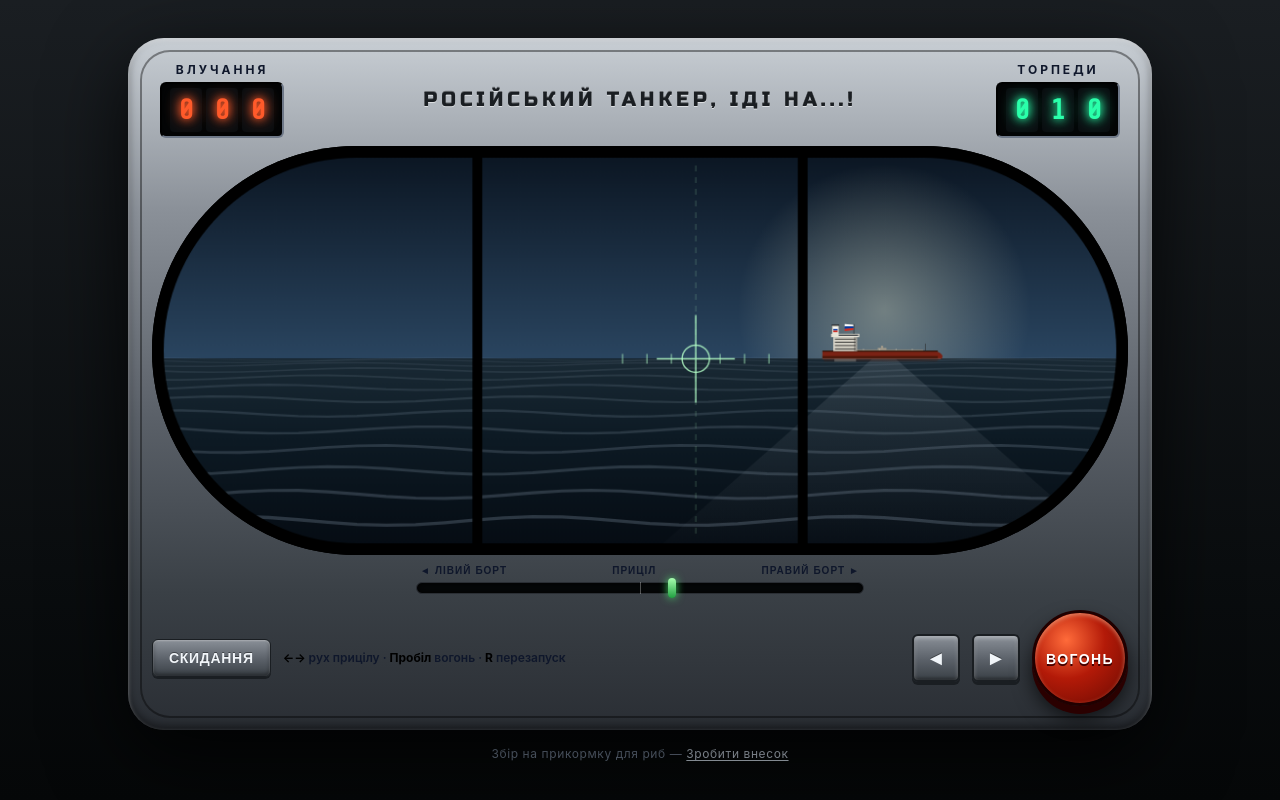
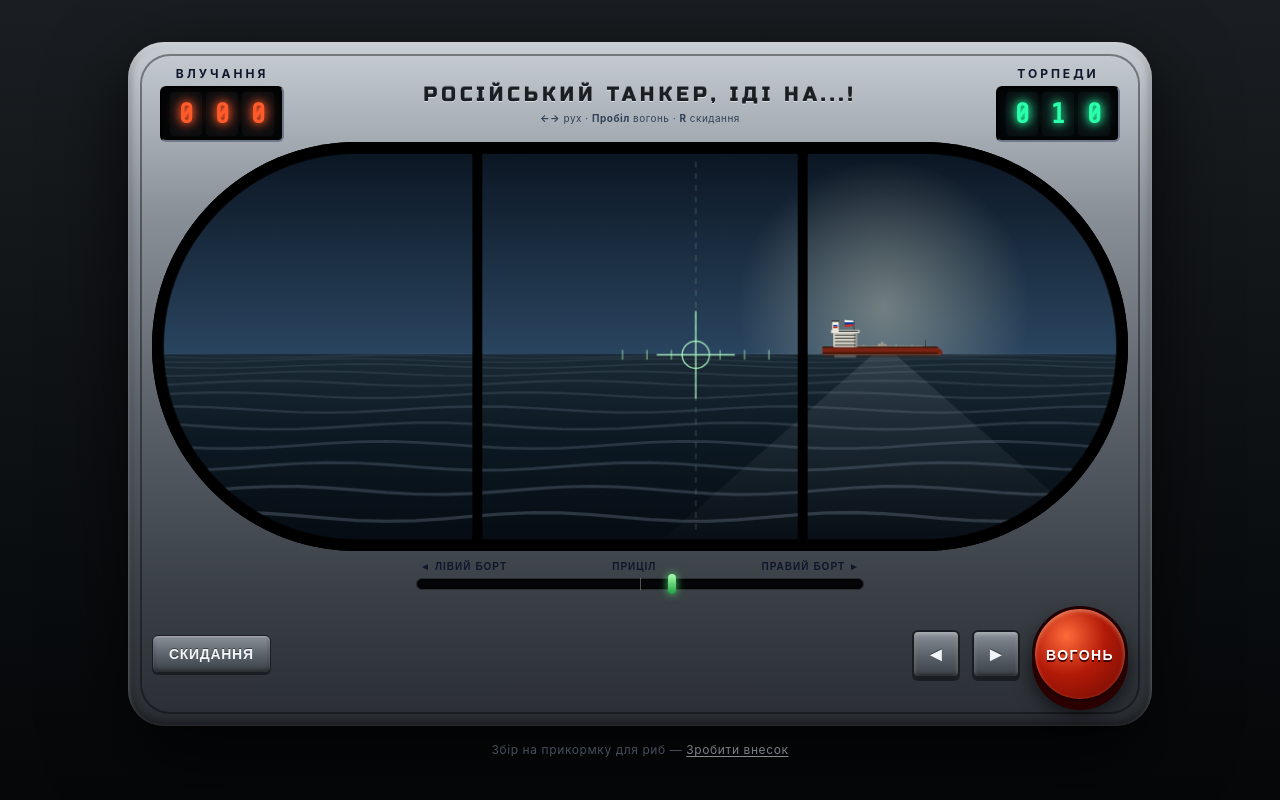
Before and after one commit to codebdbd/tanker, a React (Vite) app: page / in a window 1280 px wide. Built offline with nearby package versions, Linux system fonts and the light colour scheme.

Commit message:
Move keyboard hints as subtitle under title

```diff
--- a/src/App.tsx
+++ b/src/App.tsx
@@ -882,10 +882,11 @@ export default function App() {
           />
 
           <div className="p-2 md:p-0">
-          <div className="flex items-center justify-between gap-2 mb-2 px-2">
+          <div className="flex items-center justify-between gap-2 px-2">
             <Scoreboard label="ВЛУЧАННЯ" value={score} color="#ff5a2a" />
+            <div className="text-center shrink-0">
               <h1
-              className="text-center text-sm md:text-xl tracking-[0.15em] md:tracking-[0.2em] shrink-0"
+                className="text-sm md:text-xl tracking-[0.15em] md:tracking-[0.2em]"
                 style={{
                   color: "#1a1e22",
                   textShadow:
@@ -895,6 +896,12 @@ export default function App() {
               >
                 РОСІЙСЬКИЙ ТАНКЕР, ІДІ НА...!
               </h1>
+              <div className="hidden md:block text-slate-700 text-[10px] tracking-wider mt-0.5">
+                <span className="font-bold">←→</span> рух ·{" "}
+                <span className="font-bold">Пробіл</span> вогонь ·{" "}
+                <span className="font-bold">R</span> скидання
+              </div>
+            </div>
             <Scoreboard label="ТОРПЕДИ" value={shots} color="#2affaa" />
           </div>
 
@@ -971,11 +978,6 @@ export default function App() {
               >
                 СКИДАННЯ
               </button>
-              <div className="hidden md:block text-slate-900 text-[10px] md:text-xs font-semibold normal-case tracking-normal">
-                <span className="text-black font-bold">←→</span> рух прицілу ·{" "}
-                <span className="text-black font-bold">Пробіл</span> вогонь ·{" "}
-                <span className="text-black font-bold">R</span> перезапуск
-              </div>
             </div>
 
             <div className="flex items-center justify-between w-full md:w-auto gap-3">
```
Lines whose indentation alone changed are shown as unchanged.
